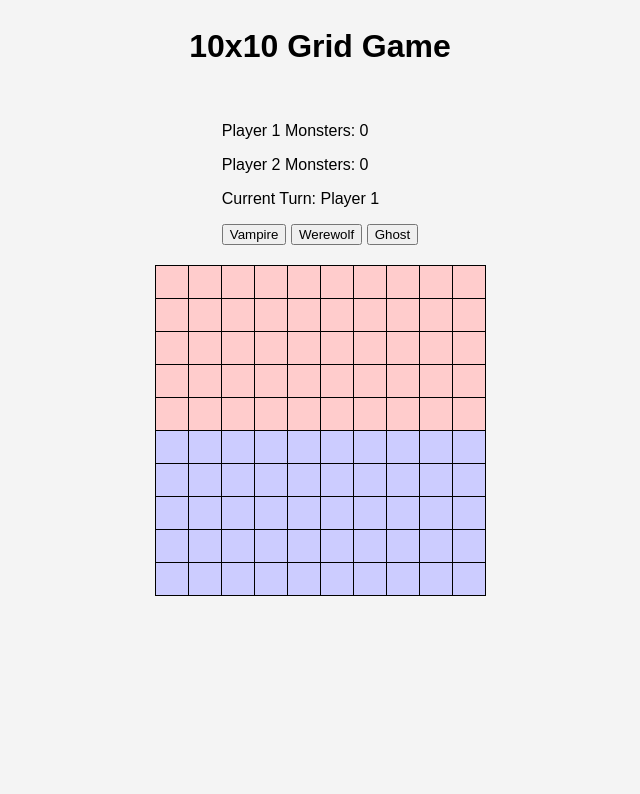
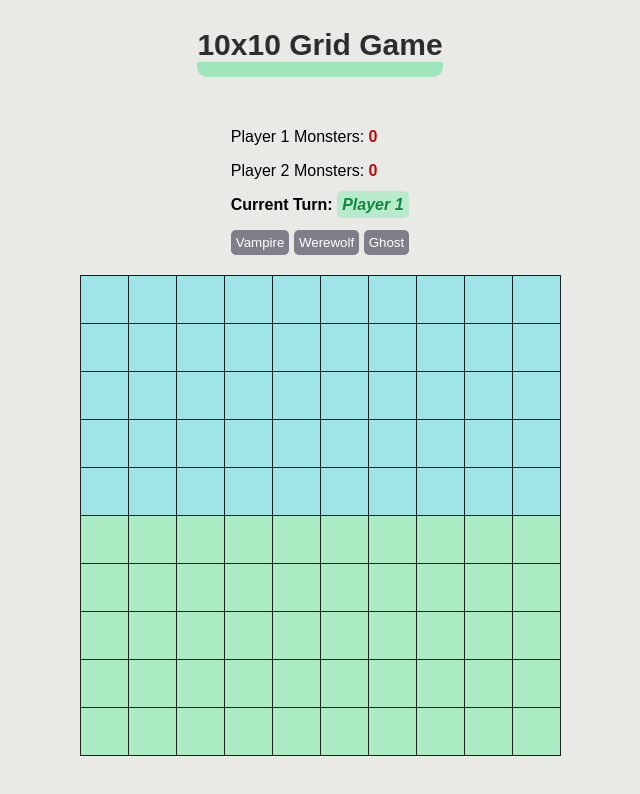
Before and after one commit to CCT-2021368/ca2-game-mechanics, a website: page index.html in a window 1280 px wide. Shown: the whole page, without its empty margins (320-960 px from the left). Drawn offline with Linux system fonts and the light colour scheme.

Commit message:
adding final styles and integrating express server for client communication - simple approach

```diff
--- a/index.html
+++ b/index.html
@@ -3,7 +3,7 @@
 <head>
     <meta charset="UTF-8">
     <meta name="viewport" content="width=device-width, initial-scale=1.0">
-    <title>10x10 Grid Game</title>
+    <title>Monster Game</title>
     <link rel="stylesheet" href="style.css">
 </head>
 <body>
@@ -11,7 +11,7 @@
     <div id="gameInfo">
         <p>Player 1 Monsters: <span id="player1Count">0</span></p>
         <p>Player 2 Monsters: <span id="player2Count">0</span></p>
-        <p>Current Turn: <span id="currentTurn">Player 1</span></p>
+        <p class="current">Current Turn: <span id="currentTurn">Player 1</span></p>
         <div id="monsterSelection">
             <button id="vampireBtn">Vampire</button>
             <button id="werewolfBtn">Werewolf</button>
--- a/script.js
+++ b/script.js
@@ -43,11 +43,14 @@ document.addEventListener('DOMContentLoaded', function() {
     // Handle cell click event to place a monster
     function handleCellClick(cell, row) {
         if (selectedMonsterType && !cell.classList.contains('monster')) {
+
             // Ensure the monster is placed on the correct player's side of the grid
             if ((currentPlayer === 'Player 1' && row < 5) || (currentPlayer === 'Player 2' && row >= 5)) {
                 // Add the monster class and specific monster type to the cell
+
                 cell.classList.add('monster', selectedMonsterType);
                 // Update the monster count for the current player
+
                 if (currentPlayer === 'Player 1') {
                     player1Monsters++;
                     player1CountSpan.textContent = player1Monsters;
--- a/style.css
+++ b/style.css
@@ -6,17 +6,20 @@ body {
     align-items: center;
 
     font-family: Arial, sans-serif;
-    background-color: #f4f4f4;
+    background-color: #e9e9e6;
 }
 
 h1 {
 
-    margin-top: 20px;
+    border-bottom:15px solid #9fe6ba;
+    border-radius: 10px;
+    font-size: 30px;
+    color: #2c2c31;
 }
 
 /* Style for the game information section */
 #gameInfo {
-    margin-top: 20px;
+    margin-top: 15px;
 }
 
 /* Style for the monster selection section */
@@ -32,23 +35,45 @@ h1 {
 
 /* Style for each table cell */
 #gameGrid td {
-    width: 30px;
-    height: 30px;
-    border: 1px solid #000;
+    width: 45px;
+    height: 45px;
+    border: 1px solid #202020;
     text-align: center;
     vertical-align: middle;
     cursor: pointer;
 }
 
-/* Background color for Player 1's cells */
+/* Background color for Player 1 - 2 cells */
 .player1 {
-
-    background-color: #ffcccc;
+    background-color: #9fe5e7;
 }
 
-/* Background color for Player 2's cells */
 .player2 {
-    Background-color: #ccccff;
+    Background-color: #abecc4;
+}
+
+.player1:hover {
+    transition: all 300ms ease-in-out;
+    background-color: #15989c;
+}
+
+.player2:hover {
+    transition: all 300ms ease-in-out;
+    Background-color: #1bad53;
+}
+
+button{
+    background-color: #7f7f8a;
+    border:none;
+    padding: 5px;
+    border-radius: 5px;
+    color: white;
+}
+
+button:hover{
+    background-color:#67676e;
+    cursor: pointer;
+    transition: all 300ms ease-in-out;
 }
 
 /* Display 'V' for vampire class */
@@ -71,5 +96,33 @@ h1 {
 
     font-weight: bold;
     font-size: 20px;
-    color: red;
+    color: rgb(177, 25, 25);
 }
+
+P{
+    color:rgb(0, 0, 0);
+
+}
+
+#currentTurn{
+    color: #11863e;
+    font-weight: 600;
+    font-style: italic;
+    background-color: #b7ebcb;
+    padding: 5px;
+    border-radius: 5px;
+}
+.current{
+    color: black;
+    font-weight: 600;
+}
+
+#currentTurn p{
+    color: #202020;
+}
+
+
+#player1Count, #player2Count{
+    color: rgb(187, 11, 11);
+    font-weight: 600;
+}
```
Also changed, not shown: myServer.js (added, +47 -0 lines).
